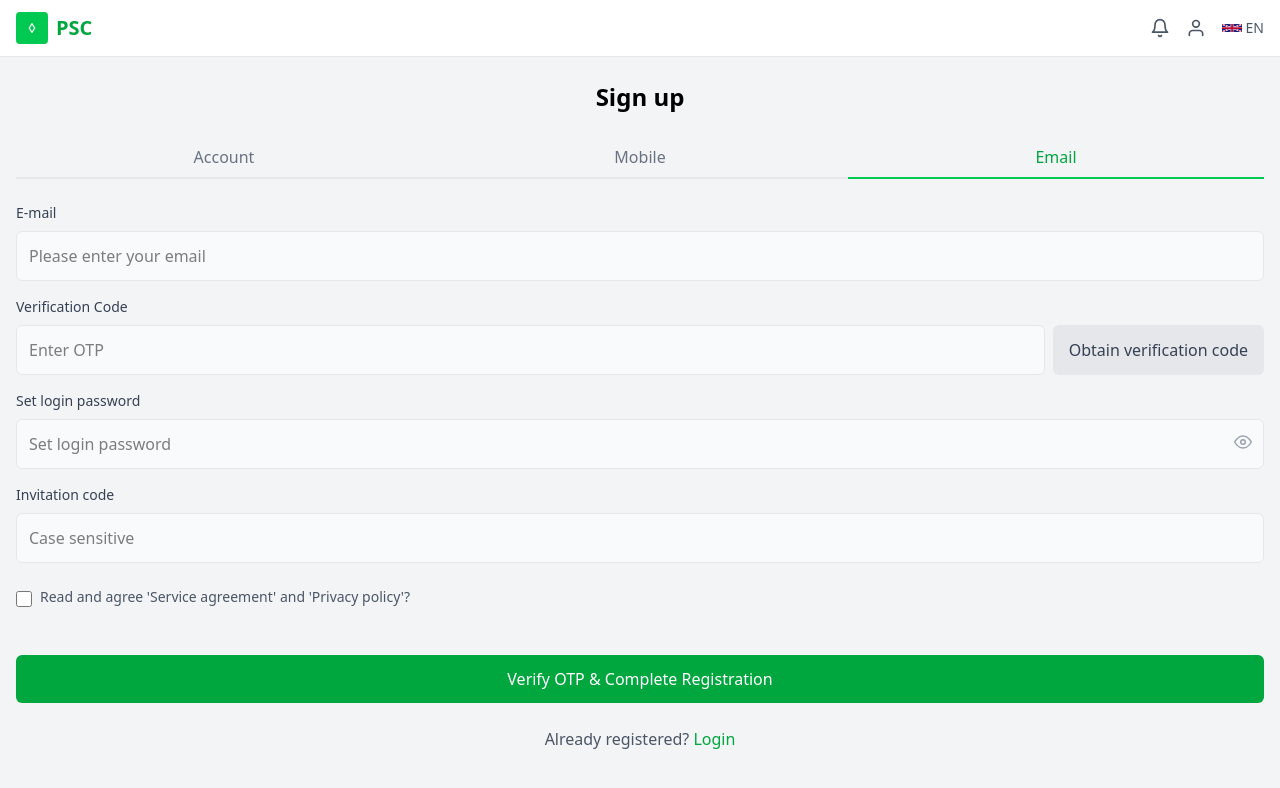
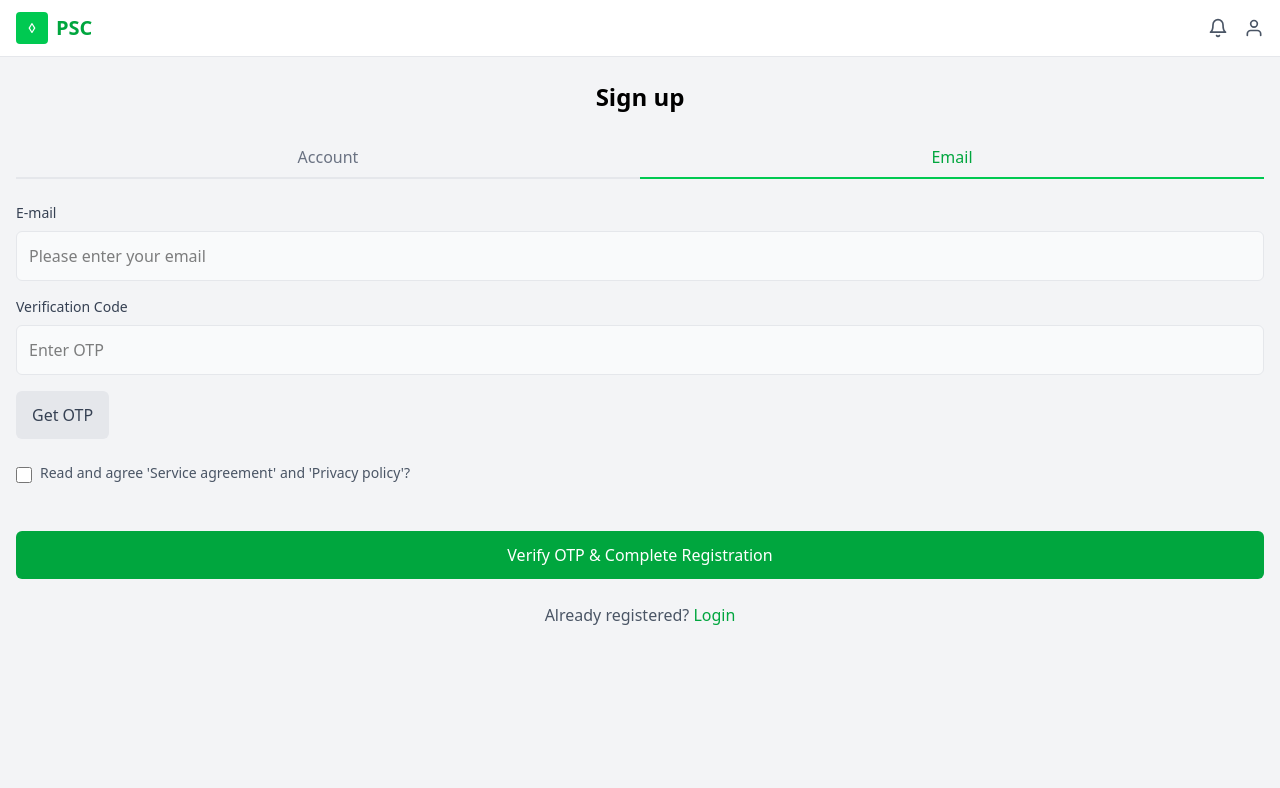
Before and after one commit to malikcancode/pec-app-frontend, a React (Vite) app: page /register in a window 1280 px wide. Both pictures are taken after a click on the button "Email". Shown: the top 788 px of the page. Built offline with nearby package versions, Linux system fonts and the light colour scheme.

Commit message:
updated roles based

```diff
--- a/src/pages/Auth/Login.jsx
+++ b/src/pages/Auth/Login.jsx
@@ -4,7 +4,12 @@ import { useState, useContext } from "react";
 import { AuthContext } from "../../context/AuthContext";
 import { useNavigate } from "react-router-dom";
 import { FiBell, FiUser } from "react-icons/fi";
-import { sendOtp, loginWithOtp, loginWithUsername } from "../../api/api"; // ✅ import new API
+import {
+  sendOtp,
+  loginWithOtp,
+  loginWithUsername,
+  loginAdmin,
+} from "../../api/api"; // ✅ import loginAdmin
 
 export default function Login() {
   const { login } = useContext(AuthContext);
@@ -13,6 +18,7 @@ export default function Login() {
   const [activeTab, setActiveTab] = useState("Email");
   const [agreed, setAgreed] = useState(false);
   const [otpSent, setOtpSent] = useState(false);
+  const [role, setRole] = useState("user"); // Added state for user/admin selection
 
   const [formData, setFormData] = useState({
     email: "",
@@ -50,16 +56,14 @@ export default function Login() {
           email: formData.email,
           otp: formData.verificationCode,
         });
-        console.log(res);
 
-        login(res.data.token); // save to context + localStorage
+        login(res.data.token, res.data.user.role); // pass role to context
         alert("Login successful!");
-
         // Role-based navigation
         if (res.data.user.role === "user") {
           navigate("/products");
         } else {
-          navigate("/login"); // Or any other page for different roles
+          navigate("/admin");
         }
       } catch (err) {
         console.error(err);
@@ -72,19 +76,29 @@ export default function Login() {
       if (!formData.password) return alert("Enter password");
 
       try {
-        const res = await loginWithUsername({
-          username: formData.username,
-          password: formData.password,
-        });
+        let res;
+        let userRole = role;
+        if (role === "admin") {
+          res = await loginAdmin({
+            username: formData.username,
+            password: formData.password,
+          });
+          userRole = res.data.admin.role;
+        } else {
+          res = await loginWithUsername({
+            username: formData.username,
+            password: formData.password,
+          });
+          userRole = res.data.user.role;
+        }
 
-        login(res.data.token);
+        login(res.data.token, userRole); // pass role to context
         alert("Login successful!");
 
-        // Role-based navigation
-        if (res.data.user.role === "user") {
+        if (userRole === "admin") {
+          navigate("/admin");
+        } else {
           navigate("/products");
-        } else {
-          navigate("/login"); // Or any other page for different roles
         }
       } catch (err) {
         console.error(err);
@@ -170,6 +184,21 @@ export default function Login() {
                   className="w-full px-3 py-3 bg-gray-50 border border-gray-200 rounded-md focus:outline-none focus:ring-2 focus:ring-green-500 focus:bg-white"
                   required
                 />
+              </div>
+
+              {/* Role Dropdown */}
+              <div className="mb-4">
+                <label className="block text-sm font-medium text-gray-700 mb-2">
+                  Select Role
+                </label>
+                <select
+                  value={role}
+                  onChange={(e) => setRole(e.target.value)}
+                  className="w-full px-3 py-3 bg-gray-50 border border-gray-200 rounded-md focus:outline-none focus:ring-2 focus:ring-green-500 focus:bg-white"
+                >
+                  <option value="user">User</option>
+                  <option value="admin">Admin</option>
+                </select>
               </div>
 
               {/* Agreement */}
--- a/src/pages/Auth/Register.jsx
+++ b/src/pages/Auth/Register.jsx
@@ -1,28 +1,28 @@
 "use client";
 
-import { useContext, useState } from "react";
+import { useState, useContext } from "react";
 import { useNavigate } from "react-router-dom";
 import { FiBell, FiUser, FiEye, FiEyeOff } from "react-icons/fi";
-import { sendOtp, registerWithOtp, registerWithUsername } from "../../api/api";
+import { registerWithUsername, registerWithOtp } from "../../api/api";
 import { AuthContext } from "../../context/AuthContext";
 
-function Register() {
+export default function Register() {
   const navigate = useNavigate();
-  const [activeTab, setActiveTab] = useState("Email");
+  const { login } = useContext(AuthContext);
+
+  const [activeTab, setActiveTab] = useState("Account");
   const [showPassword, setShowPassword] = useState(false);
   const [agreed, setAgreed] = useState(false);
   const [otpSent, setOtpSent] = useState(false);
-  const { login } = useContext(AuthContext);
 
   const [formData, setFormData] = useState({
     email: "",
     verificationCode: "",
+    username: "",
     password: "",
     invitationCode: "",
-    username: "",
   });
 
-  // Step 1: Obtain OTP
   const handleObtainCode = async () => {
     if (!formData.email) return alert("Enter your email first");
 
@@ -35,12 +35,10 @@ function Register() {
     }
   };
 
-  // Submit handler (adjust logic based on tab)
   const handleSubmit = async (e) => {
     e.preventDefault();
 
     if (activeTab === "Email") {
-      // Email + OTP Registration
       if (!otpSent) return alert("Obtain OTP first");
       if (!formData.verificationCode) return alert("Enter OTP");
       if (!formData.password) return alert("Set password");
@@ -55,19 +53,14 @@ function Register() {
         });
 
         alert("Registration successful!");
-        login(res.data.token); // Login with token
-        if (res.data.user.role === "user") {
-          navigate("/products"); // Navigate to /products if role is 'user'
-        } else {
-          navigate("/login"); // Navigate to /login if role is not 'user'
-        }
+        login(res.data.token);
+        navigate("/products"); // Only user page navigation
       } catch (err) {
         alert(err.response?.data?.error || "OTP verification failed");
       }
     }
 
     if (activeTab === "Account") {
-      // Username + Password Registration
       if (!formData.username) return alert("Enter username");
       if (!formData.password) return alert("Enter password");
       if (!agreed) return alert("Agree to terms");
@@ -80,12 +73,8 @@ function Register() {
         });
 
         alert("Account registration successful!");
-        login(res.data.token); // Login with token
-        if (res.data.user.role === "user") {
-          navigate("/products"); // Navigate to /products if role is 'user'
-        } else {
-          navigate("/login"); // Navigate to /login if role is not 'user'
-        }
+        login(res.data.token);
+        navigate("/products"); // Only user page navigation
       } catch (err) {
         alert(err.response?.data?.error || "Account registration failed");
       }
@@ -105,10 +94,6 @@ function Register() {
         <div className="flex items-center space-x-4">
           <FiBell className="text-gray-600" size={20} />
           <FiUser className="text-gray-600" size={20} />
-          <div className="flex items-center space-x-1">
-            <img src="/united-kingdom.png" alt="UK" className="w-5 h-3" />
-            <span className="text-sm text-gray-600">EN</span>
-          </div>
         </div>
       </header>
 
@@ -119,7 +104,7 @@ function Register() {
 
           {/* Tabs */}
           <div className="flex mb-6">
-            {["Account", "Mobile", "Email"].map((tab) => (
+            {["Account", "Email"].map((tab) => (
               <button
                 key={tab}
                 onClick={() => setActiveTab(tab)}
@@ -206,17 +191,9 @@ function Register() {
               </>
             )}
 
-            {/* Mobile Form (empty for now) */}
-            {activeTab === "Mobile" && (
-              <p className="text-center text-gray-500 py-10">
-                Mobile registration coming soon 🚧
-              </p>
-            )}
-
             {/* Email Form */}
             {activeTab === "Email" && (
               <>
-                {/* Email */}
                 <div>
                   <label className="block text-sm font-medium text-gray-700 mb-2">
                     E-mail
@@ -238,7 +215,6 @@ function Register() {
                   <label className="block text-sm font-medium text-gray-700 mb-2">
                     Verification Code
                   </label>
-                  <div className="flex flex-col sm:flex-row sm:space-x-2 space-y-2 sm:space-y-0">
                   <input
                     type="text"
                     value={formData.verificationCode}
@@ -249,72 +225,21 @@ function Register() {
                       })
                     }
                     placeholder="Enter OTP"
-                      className="flex-1 px-3 py-3 bg-gray-50 border border-gray-200 rounded-md focus:outline-none focus:ring-2 focus:ring-green-500 focus:bg-white w-full"
+                    className="w-full px-3 py-3 bg-gray-50 border border-gray-200 rounded-md focus:outline-none focus:ring-2 focus:ring-green-500 focus:bg-white"
                     required
                   />
+                </div>
+
                 <button
                   type="button"
                   onClick={handleObtainCode}
                   className="px-4 py-3 bg-gray-200 text-gray-700 rounded-md hover:bg-gray-300 transition-colors w-full sm:w-auto"
                 >
-                      {otpSent ? "Resend OTP" : "Obtain verification code"}
+                  {otpSent ? "Resend OTP" : "Get OTP"}
                 </button>
-                  </div>
-                </div>
-
-                {/* Password */}
-                <div>
-                  <label className="block text-sm font-medium text-gray-700 mb-2">
-                    Set login password
-                  </label>
-                  <div className="relative">
-                    <input
-                      type={showPassword ? "text" : "password"}
-                      value={formData.password}
-                      onChange={(e) =>
-                        setFormData({ ...formData, password: e.target.value })
-                      }
-                      placeholder="Set login password"
-                      className="w-full px-3 py-3 bg-gray-50 border border-gray-200 rounded-md focus:outline-none focus:ring-2 focus:ring-green-500 focus:bg-white pr-10"
-                      required
-                    />
-                    <button
-                      type="button"
-                      onClick={() => setShowPassword(!showPassword)}
-                      className="absolute right-3 top-3.5 text-gray-400 hover:text-gray-600"
-                    >
-                      {showPassword ? (
-                        <FiEyeOff size={18} />
-                      ) : (
-                        <FiEye size={18} />
-                      )}
-                    </button>
-                  </div>
-                </div>
-
-                {/* Invitation Code */}
-                <div>
-                  <label className="block text-sm font-medium text-gray-700 mb-2">
-                    Invitation code
-                  </label>
-                  <input
-                    type="text"
-                    value={formData.invitationCode}
-                    onChange={(e) =>
-                      setFormData({
-                        ...formData,
-                        invitationCode: e.target.value,
-                      })
-                    }
-                    placeholder="Case sensitive"
-                    className="w-full px-3 py-3 bg-gray-50 border border-gray-200 rounded-md focus:outline-none focus:ring-2 focus:ring-green-500 focus:bg-white"
-                  />
-                </div>
               </>
             )}
 
-            {/* Agreement (common to all tabs) */}
-            {activeTab !== "Mobile" && (
             <div className="flex items-start space-x-2 py-2">
               <input
                 type="checkbox"
@@ -327,10 +252,7 @@ function Register() {
                 Read and agree 'Service agreement' and 'Privacy policy'?
               </label>
             </div>
-            )}
 
-            {/* Submit */}
-            {activeTab !== "Mobile" && (
             <button
               type="submit"
               className="w-full py-3 bg-green-600 text-white rounded-md hover:bg-green-700 transition-colors font-medium mt-6"
@@ -339,9 +261,7 @@ function Register() {
                 ? "Verify OTP & Complete Registration"
                 : "Create Account"}
             </button>
-            )}
           </form>
-
           <p className="text-center mt-6 text-gray-600">
             Already registered?{" "}
             <button
@@ -356,5 +276,3 @@ function Register() {
     </div>
   );
 }
-
-export default Register;
```
Also changed, not shown: src/api/api.js (+10 -0 lines), src/context/AuthContext.jsx (+28 -8 lines). Lines whose indentation alone changed are shown as unchanged.
